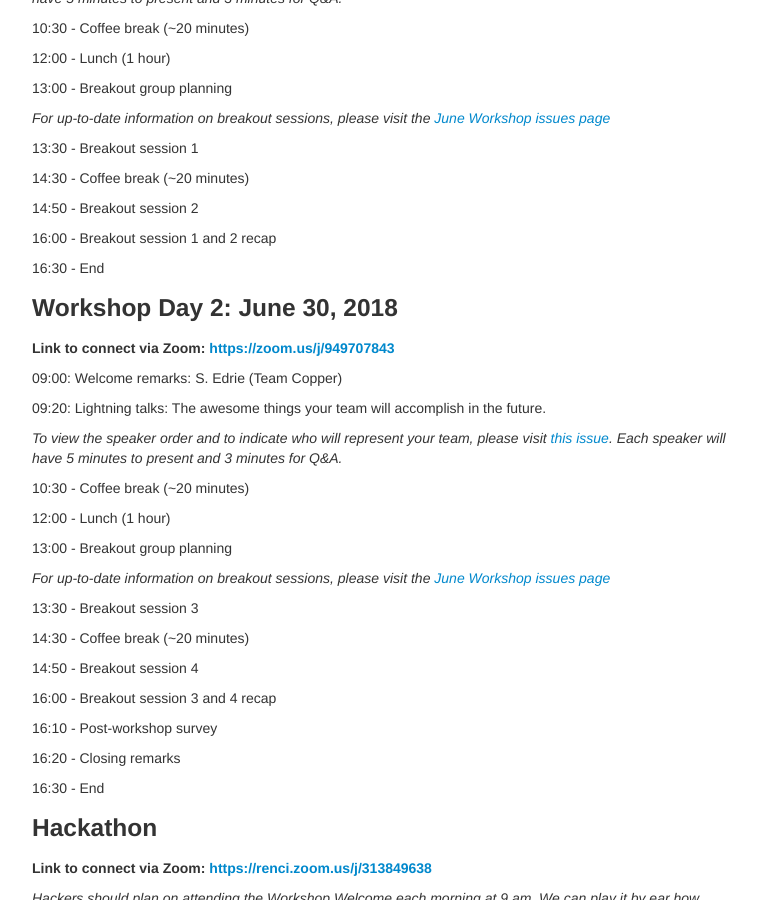
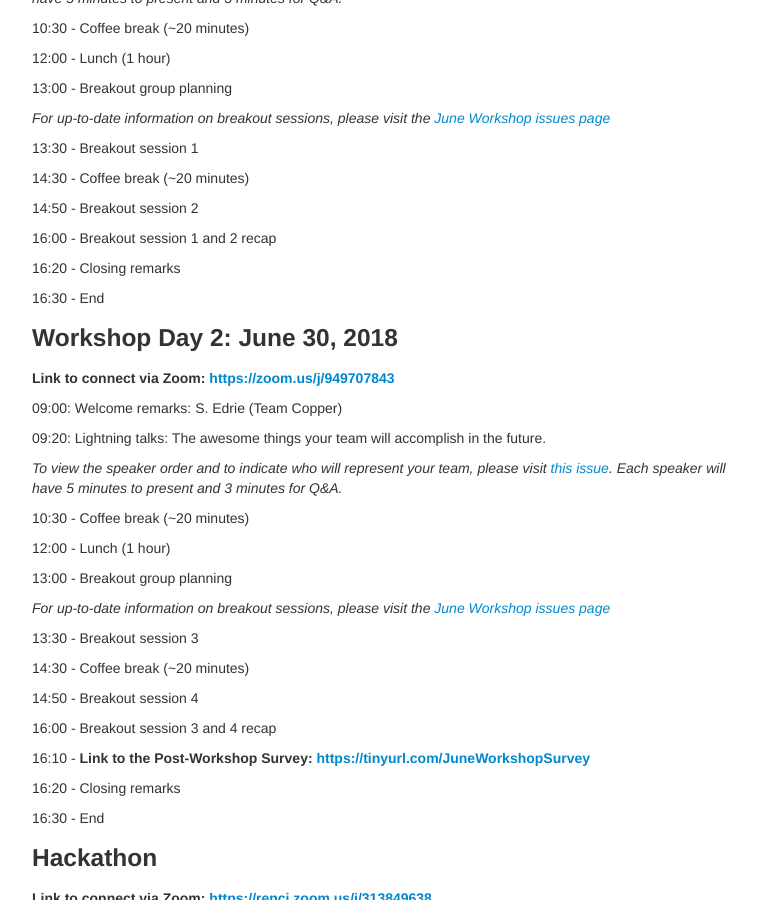
Before and after one commit to dcppc/2018-june-workshop, a Jekyll site: the page built from docs/agenda.md, in a window 1280 px wide and 900 px high, scrolled down 1089 px. Shown: the whole window, without its empty margins (258-1015 px from the left). Built offline with Jekyll 4.4.1, drawn with Linux system fonts in a browser that asks for light colours.

Commit message:
added link to workshop survey

```diff
--- a/docs/agenda.md
+++ b/docs/agenda.md
@@ -46,6 +46,8 @@ _For up-to-date information on breakout sessions, please visit the [June Worksho
 
 16:00 - Breakout session 1 and 2 recap
 
+16:20 - Closing remarks
+
 16:30 - End
 
 
@@ -75,7 +77,7 @@ _For up-to-date information on breakout sessions, please visit the [June Worksho
 
 16:00 - Breakout session 3 and 4 recap
 
-16:10 - Post-workshop survey
+16:10 - **Link to the Post-Workshop Survey: [https://tinyurl.com/JuneWorkshopSurvey](https://tinyurl.com/JuneWorkshopSurvey)**
 
 16:20 - Closing remarks
 
```
